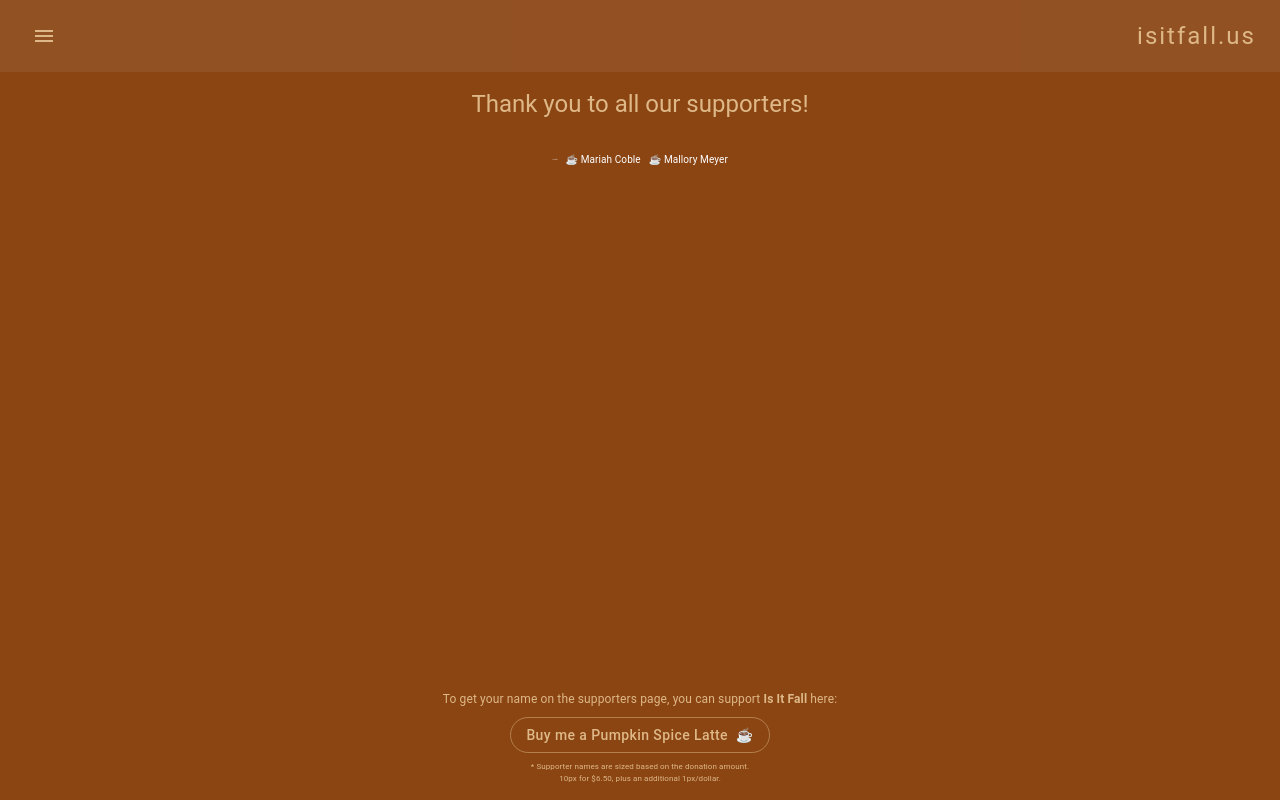
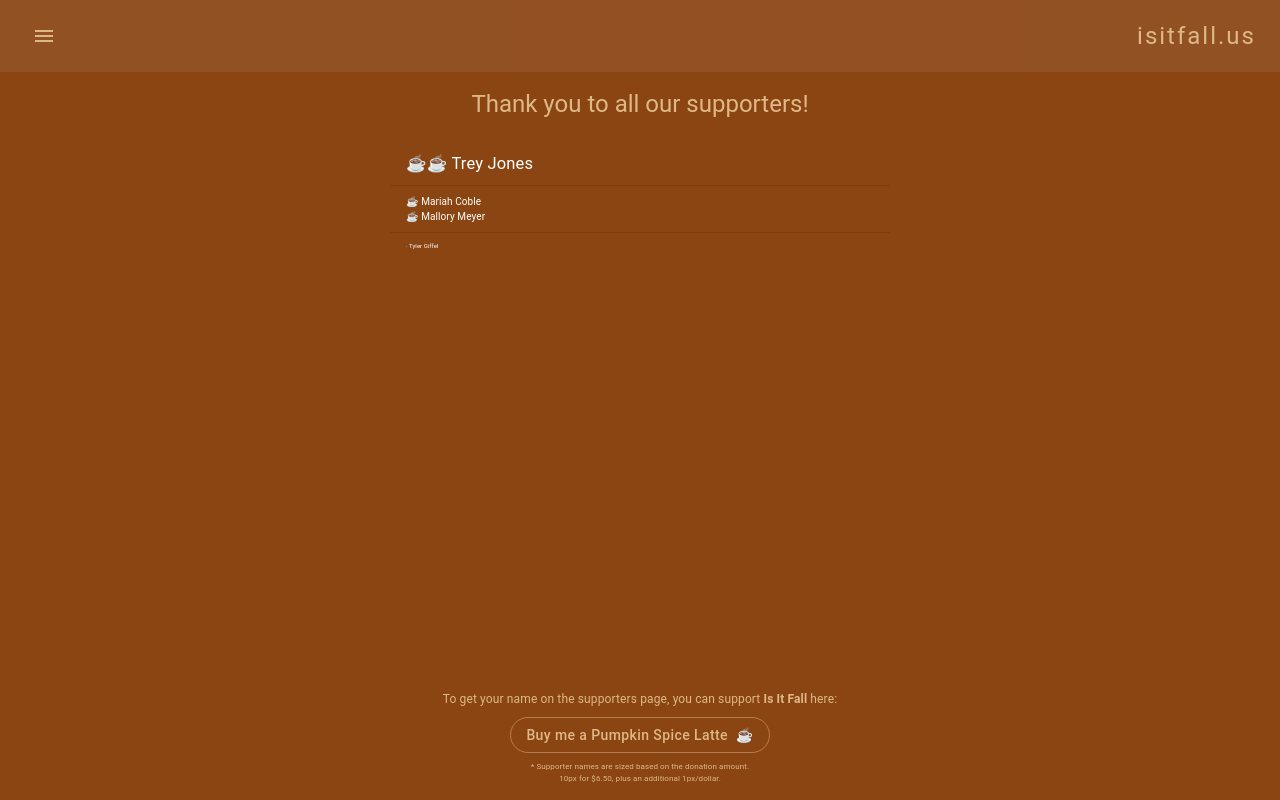
Before and after one commit to drewcoble/is-it-fall, a Next.js app: page /supporters in a window 1280 px wide. Built offline with nearby package versions, Linux system fonts and the light colour scheme.

Commit message:
add trey jones + increase tyler font size

```diff
--- a/src/app/supporters/page.tsx
+++ b/src/app/supporters/page.tsx
@@ -1,22 +1,42 @@
 "use client";
 import React from "react";
-import { Box, Stack, Typography } from "@mui/material";
+import { Box, Divider, Grid, Stack, Typography } from "@mui/material";
 import MainPageWrapper from "../components/MainPageWrapper";
 import BuyMeALatte from "../components/BuyMeALatte";
 
 export default function Info() {
   return (
     <MainPageWrapper>
-      <Stack spacing={1} justifyContent="space-between">
+      <Stack alignItems="center" spacing={1} justifyContent="space-between">
         <Typography textAlign="center" variant="h5">
           Thank you to all our supporters!
         </Typography>
         <br />
-        <Box alignItems="center" display="flex" gap={1} justifyContent="center">
-          <Typography fontSize="1px">· Tyler Giffel</Typography>
-          <Typography fontSize="10px">☕️ Mariah Coble</Typography>
-          <Typography fontSize="10px">☕️ Mallory Meyer</Typography>
-        </Box>
+        <Grid
+          container
+          flexDirection="column"
+          gap={1}
+          justifyContent="center"
+          maxWidth="500px"
+          width="100%"
+        >
+          <Grid item paddingLeft={2}>
+            <Typography fontSize="16.5px">☕️☕️ Trey Jones </Typography>
+          </Grid>
+          <Grid item>
+            <Divider />
+          </Grid>
+          <Grid item paddingLeft={2}>
+            <Typography fontSize="10px">☕️ Mariah Coble</Typography>
+            <Typography fontSize="10px">☕️ Mallory Meyer</Typography>
+          </Grid>
+          <Grid item>
+            <Divider />
+          </Grid>
+          <Grid item paddingLeft={2}>
+            <Typography fontSize="6px">· Tyler Giffel</Typography>
+          </Grid>
+        </Grid>
         <Box
           alignItems="center"
           bottom="0"
```
